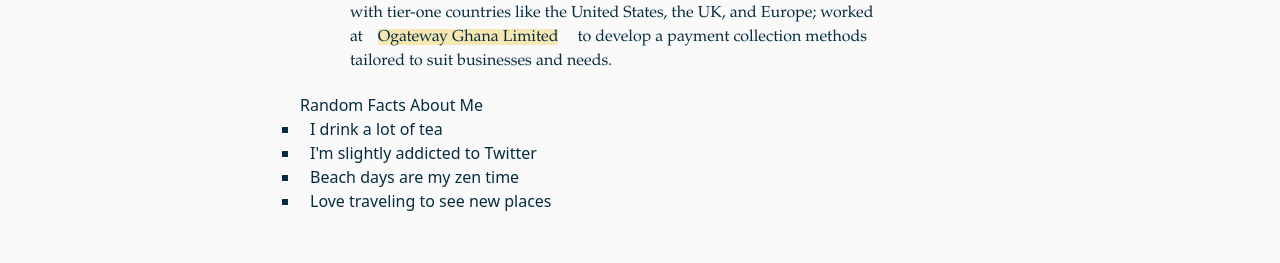
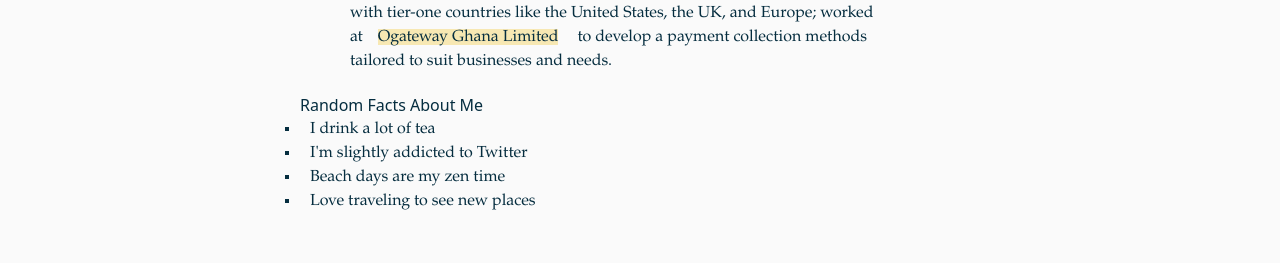
Before and after one commit to BaduDueduMaxwell/mdk_portfolio, a React (Vite) app: page / in a window 1280 px wide. Shown: the part 828-1091 px from the top of the page. Built offline with nearby package versions, Linux system fonts and the light colour scheme.

Commit message:
added font-family for random facts

```diff
--- a/src/pages/about.css
+++ b/src/pages/about.css
@@ -9,6 +9,7 @@ section {
 .bullet {
   list-style-type: square;
   padding-left: 10px;
+  font-family: "Leitura News", "Palatino", "Georgia", "Times New Roman", serif;
 }
 
 .section-title {
```
